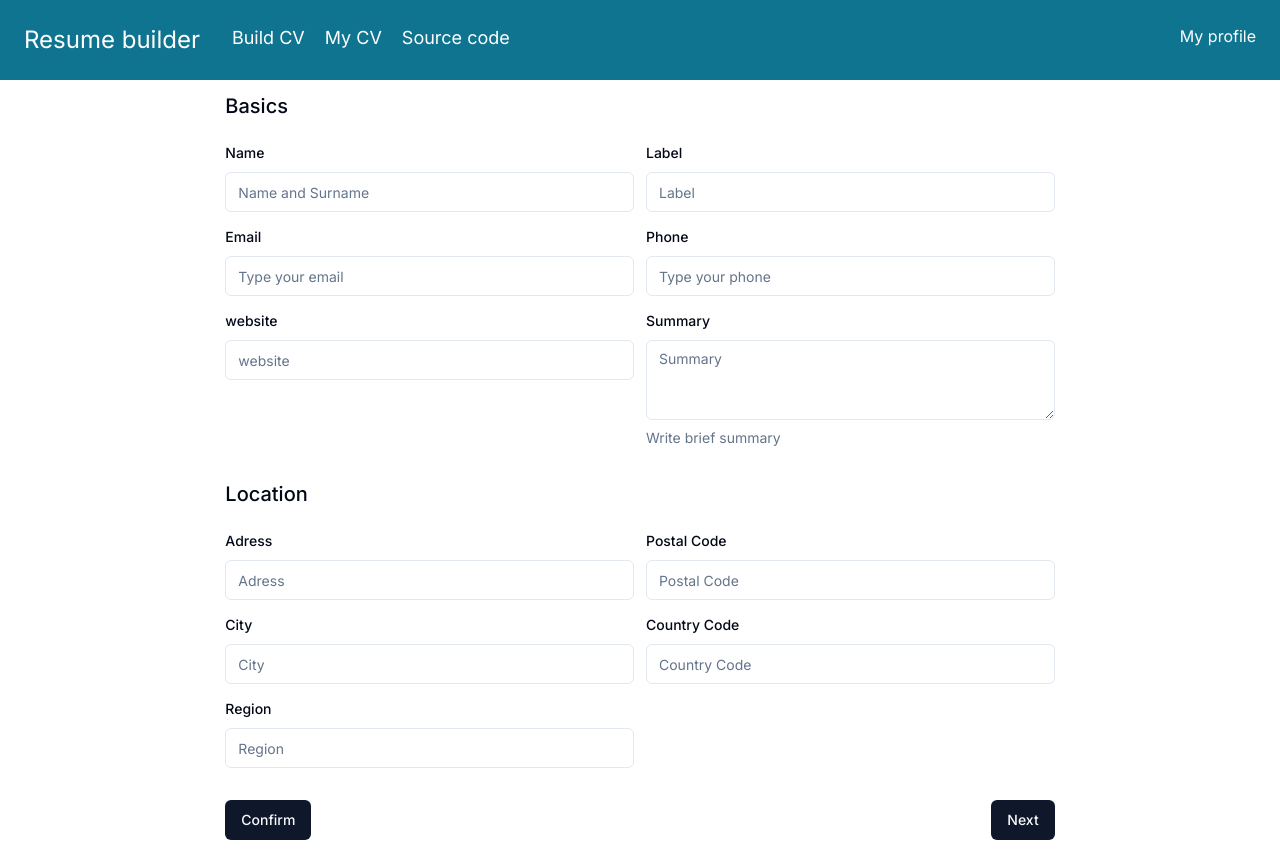
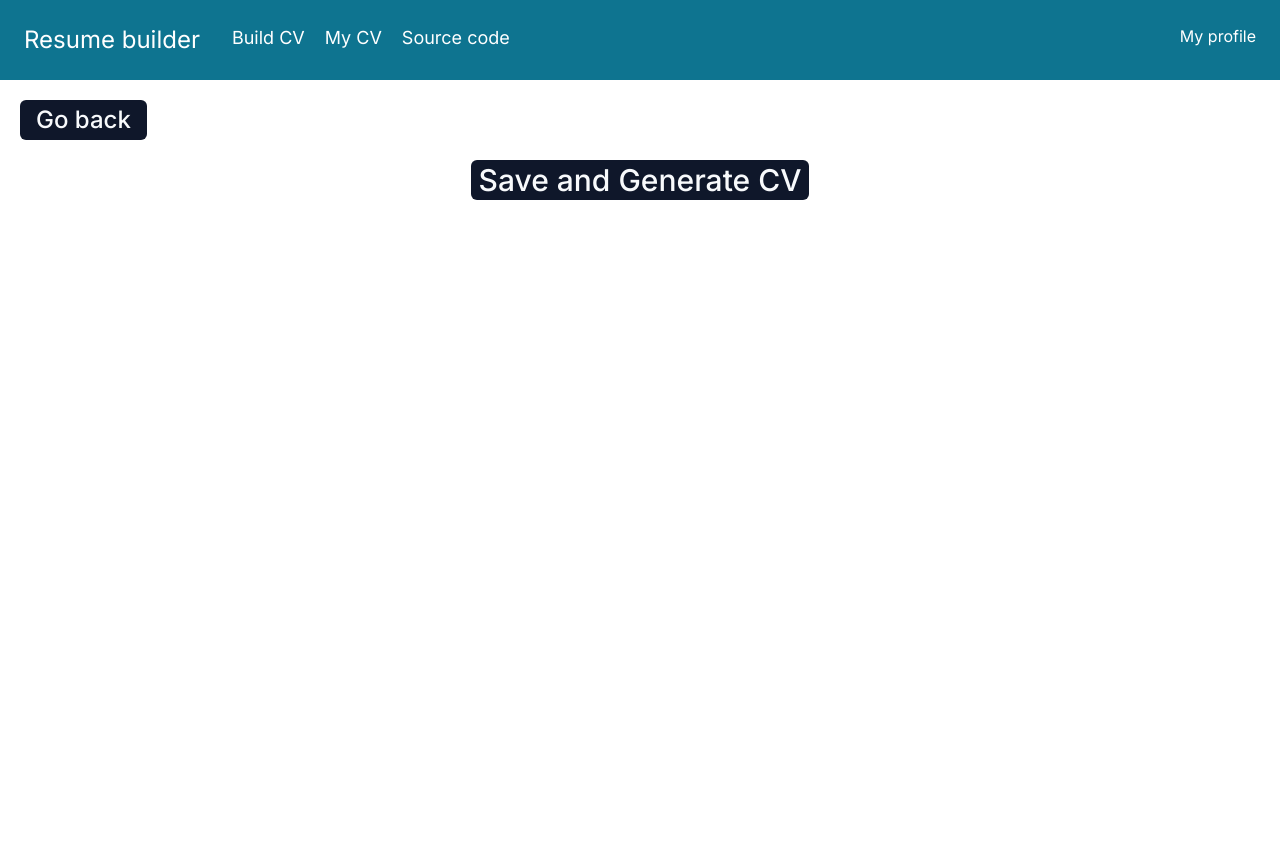
Before and after one commit to jkuzmanovik/cv-builder, a Next.js app: page /build in a window 1280 px wide. After the commit the page ends 800 px from the top, so only its background shows below. Built offline with nearby package versions, Linux system fonts and the light colour scheme; no server answers.

Commit message:
modified the render page

```diff
--- a/components/RenderCV.tsx
+++ b/components/RenderCV.tsx
@@ -4,15 +4,13 @@ import { useEffect, useState } from "react";
 import { Button } from "./ui/button";
 import useFormStore from "@/hooks/form-hook";
 import { auth, useAuth } from "@clerk/nextjs";
+import { set } from "date-fns";
 
 const RenderCV = () => {
   const [htmlContent, setHtmlContent] = useState("");
+  const [isOk, setIsOk] = useState(false);
   const form = useFormStore();
   const { userId } = useAuth();
-
-  useEffect(() => {
-    console.log(htmlContent);
-  }, [htmlContent]);
 
   const handleSubmit = async () => {
     try {
@@ -24,11 +22,11 @@ const RenderCV = () => {
             headers: {
               "Content-Type": "application/json",
             },
-            body: JSON.stringify(form.json), // Replace 'form.json' with your form data
+            body: JSON.stringify(form.json),
           }
         );
-        if(resposne2.ok){
-          console.log("User CV saved")
+        if (resposne2.ok) {
+          console.log("User CV saved");
         }
       }
 
@@ -39,17 +37,19 @@ const RenderCV = () => {
           headers: {
             "Content-Type": "application/json",
           },
-          body: JSON.stringify(form.json), // Replace 'form.json' with your form data
+          body: JSON.stringify(form.json),
         }
       );
 
       if (response.ok) {
         const html = await response.text();
         setHtmlContent(html);
+        setIsOk(true);
       } else {
         console.error("Failed to fetch HTML content");
       }
     } catch (error) {
+      setIsOk(false);
       console.error("Error fetching HTML content:", error);
     }
   };
@@ -62,18 +62,23 @@ const RenderCV = () => {
   return (
     <>
       <div>
+        {isOk ? (
           <Button
             onClick={printDocument}
             className="text-5xl flex mx-auto mt-4 p-4"
           >
             Print as PDF
           </Button>
+        ) : null}
+        {!isOk ? (
           <Button
             onClick={handleSubmit}
             className="text-3xl flex mx-auto mt-4 p-2"
           >
-          Submit and Generate CV
+            Save and Generate CV
           </Button>
+        ) : null}
+
         <div
           dangerouslySetInnerHTML={{ __html: htmlContent }}
           id="cv-content"
--- a/components/modals/Render.tsx
+++ b/components/modals/Render.tsx
@@ -1,18 +1,7 @@
 "use client";
 
-import { zodResolver } from "@hookform/resolvers/zod";
-import { useForm } from "react-hook-form";
 import * as z from "zod";
-import {
-  Form,
-  FormControl,
-  FormDescription,
-  FormField,
-  FormItem,
-  FormLabel,
-  FormMessage,
-} from "@/components/ui/form";
-import { v4 as uuidv4 } from 'uuid';
+import { v4 as uuidv4 } from "uuid";
 import useFormStore from "@/hooks/form-hook";
 import useStepStore from "@/hooks/step-hook";
 import { useEffect, useState } from "react";
@@ -29,20 +18,23 @@ const Render = () => {
   const formStore = useFormStore();
   const stepStore = useStepStore();
   useEffect(() => {
-    console.log("Vlagam")
-    if(!formStore.json.id){
-      formStore.addField("id", uuidv4())
+    if (!formStore.json.id) {
+      formStore.addField("id", uuidv4());
     }
-    console.log(formStore.json)
-  },[formStore]);
-
-
+    console.log(formStore.json);
+  }, [formStore]);
 
   return (
     <>
-    <Button onClick={() => stepStore.decreaseStep()} className="text-4xl m-5">Go back</Button>
-    {/* <Button onClick={saveCV} className="text-4xl m-5">Save</Button> */}
-      <RenderCV />
+      <div>
+        <Button
+          onClick={() => stepStore.decreaseStep()}
+          className="text-2xl m-5 flex justify-center"
+        >
+          Go back
+        </Button>
+        <RenderCV />
+      </div>
     </>
   );
 };
--- a/hooks/step-hook.tsx
+++ b/hooks/step-hook.tsx
@@ -24,7 +24,7 @@ type StepState = {
 };
 
 const useStepStore = create<StepState>((set) => ({
-    currentStep: STEPS.BASICS,
+    currentStep: STEPS.RENDER,
     increaseStep: () => set((state) => ({ currentStep: state.currentStep + 1 })),
     decreaseStep: () => set((state) => ({ currentStep: state.currentStep - 1 })),
 }));
```
Lines whose indentation alone changed are shown as unchanged.
